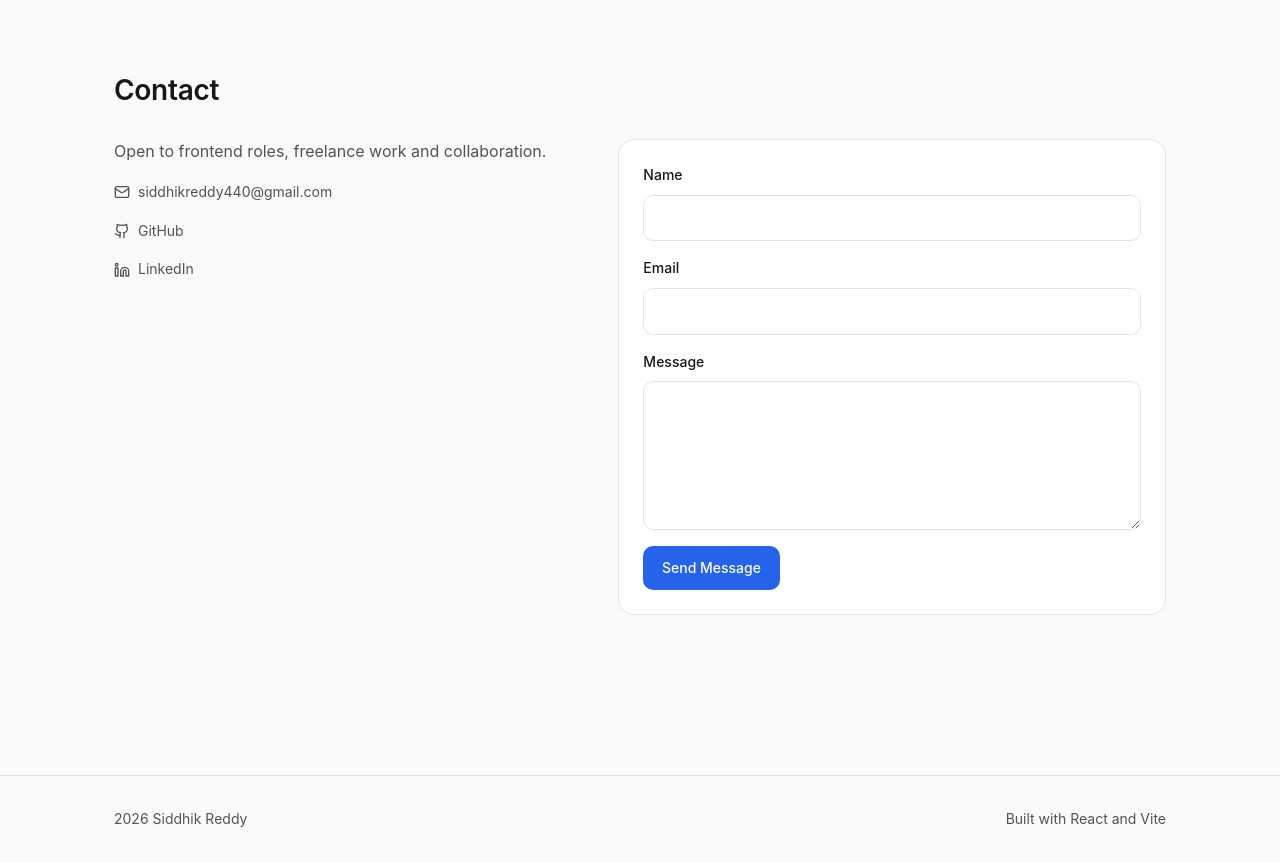
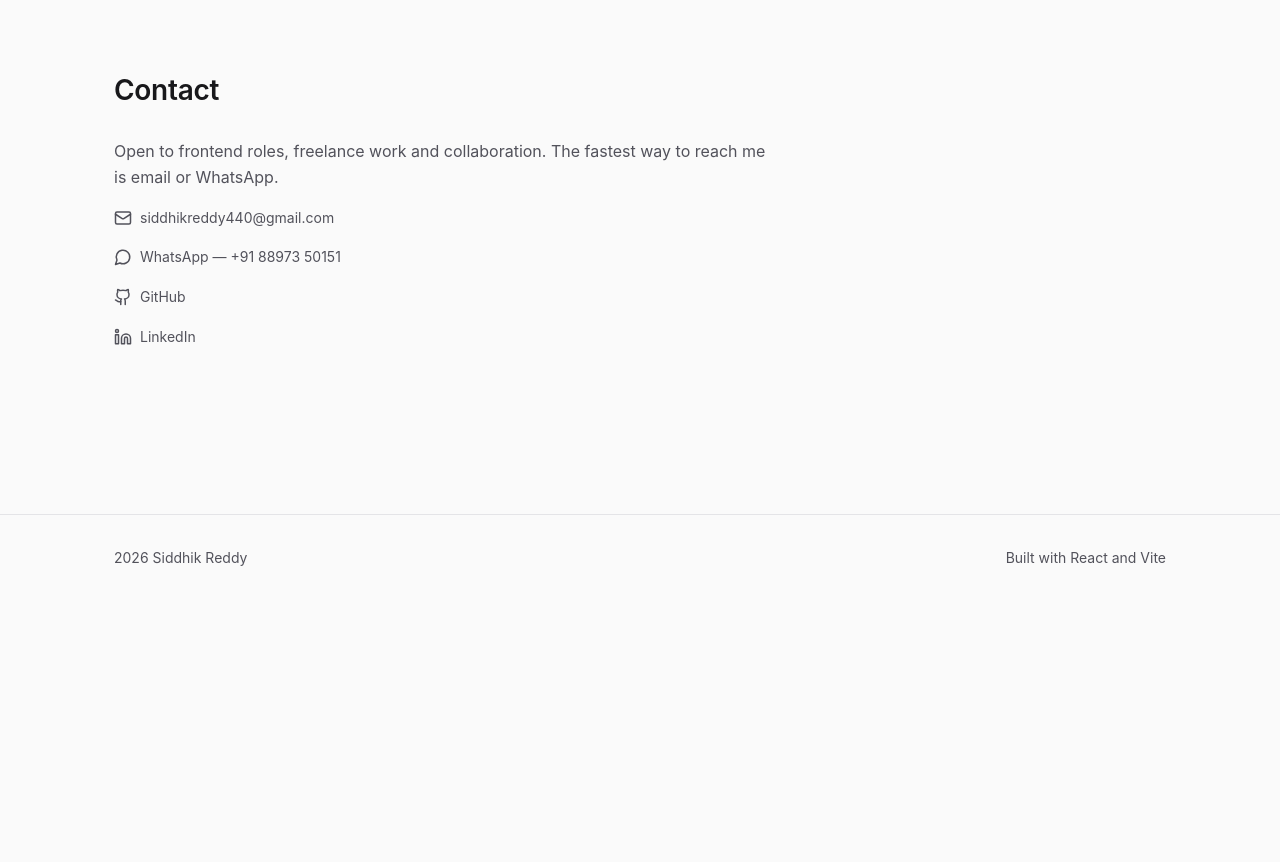
Before and after one commit to siddhik-reddy/portfolio, a React (Vite) app: page / in a window 1280 px wide. Shown: the part 3220-4082 px from the top of the page. After the commit the page ends 3821 px from the top, so only its background shows below. Built offline with nearby package versions, Linux system fonts and the light colour scheme.

Commit message:
Update Contact.jsx

```diff
--- a/src/components/Contact.jsx
+++ b/src/components/Contact.jsx
@@ -1,41 +1,34 @@
-import { useState } from "react";
-import { Mail, Github, Linkedin } from "lucide-react";
+import { Mail, MessageCircle, Github, Linkedin } from "lucide-react";
 import { profile } from "../data/profile.js";
-import { validateContact } from "../utils/validateContact.js";
 
 export default function Contact() {
-  const [form, setForm] = useState({ name: "", email: "", message: "" });
-  const [errors, setErrors] = useState({});
-  const [sent, setSent] = useState(false);
-
-  const onChange = (e) => {
-    setForm((f) => ({ ...f, [e.target.name]: e.target.value }));
-  };
-
-  const onSubmit = (e) => {
-    e.preventDefault();
-    const next = validateContact(form);
-    setErrors(next);
-    if (Object.keys(next).length === 0) {
-      setSent(true);
-      setForm({ name: "", email: "", message: "" });
-    }
-  };
+  const whatsappUrl = `https://wa.me/${profile.whatsapp}`;
+  const whatsappLabel = `+${profile.whatsapp.slice(0, 2)} ${profile.whatsapp.slice(
+    2,
+    7
+  )} ${profile.whatsapp.slice(7)}`;
 
   return (
     <section id="contact" className="section">
       <div className="container">
         <h2 className="h2 section-title">Contact</h2>
 
-        <div className="contact-grid">
-          <div className="contact-info">
         <p className="body-text">
-              Open to frontend roles, freelance work and collaboration.
+          Open to frontend roles, freelance work and collaboration. The fastest
+          way to reach me is email or WhatsApp.
         </p>
-            <ul className="contact-list">
+
+        <ul className="contact-list contact-list-lg">
           <li>
             <a href={`mailto:${profile.email}`}>
-                  <Mail size={16} /> {profile.email}
+              <Mail size={18} />
+              <span>{profile.email}</span>
+            </a>
+          </li>
+          <li>
+            <a href={whatsappUrl} target="_blank" rel="noreferrer">
+              <MessageCircle size={18} />
+              <span>WhatsApp — {whatsappLabel}</span>
             </a>
           </li>
           <li>
@@ -44,7 +37,8 @@ export default function Contact() {
               target="_blank"
               rel="noreferrer"
             >
-                  <Github size={16} /> GitHub
+              <Github size={18} />
+              <span>GitHub</span>
             </a>
           </li>
           <li>
@@ -53,81 +47,12 @@ export default function Contact() {
               target="_blank"
               rel="noreferrer"
             >
-                  <Linkedin size={16} /> LinkedIn
+              <Linkedin size={18} />
+              <span>LinkedIn</span>
             </a>
           </li>
         </ul>
       </div>
-
-          <form className="contact-form" onSubmit={onSubmit} noValidate>
-            <div className="field">
-              <label htmlFor="name">Name</label>
-              <input
-                id="name"
-                name="name"
-                type="text"
-                value={form.name}
-                onChange={onChange}
-                aria-invalid={!!errors.name}
-                aria-describedby={errors.name ? "name-error" : undefined}
-              />
-              {errors.name && (
-                <p id="name-error" className="error">
-                  {errors.name}
-                </p>
-              )}
-            </div>
-
-            <div className="field">
-              <label htmlFor="email">Email</label>
-              <input
-                id="email"
-                name="email"
-                type="email"
-                value={form.email}
-                onChange={onChange}
-                aria-invalid={!!errors.email}
-                aria-describedby={errors.email ? "email-error" : undefined}
-              />
-              {errors.email && (
-                <p id="email-error" className="error">
-                  {errors.email}
-                </p>
-              )}
-            </div>
-
-            <div className="field">
-              <label htmlFor="message">Message</label>
-              <textarea
-                id="message"
-                name="message"
-                rows="5"
-                value={form.message}
-                onChange={onChange}
-                aria-invalid={!!errors.message}
-                aria-describedby={
-                  errors.message ? "message-error" : undefined
-                }
-              />
-              {errors.message && (
-                <p id="message-error" className="error">
-                  {errors.message}
-                </p>
-              )}
-            </div>
-
-            <button type="submit" className="btn btn-primary">
-              Send Message
-            </button>
-
-            {sent && (
-              <p className="form-success">
-                Message validated. Connect a backend to enable delivery.
-              </p>
-            )}
-          </form>
-        </div>
-      </div>
     </section>
   );
 }
```
Lines whose indentation alone changed are shown as unchanged.
